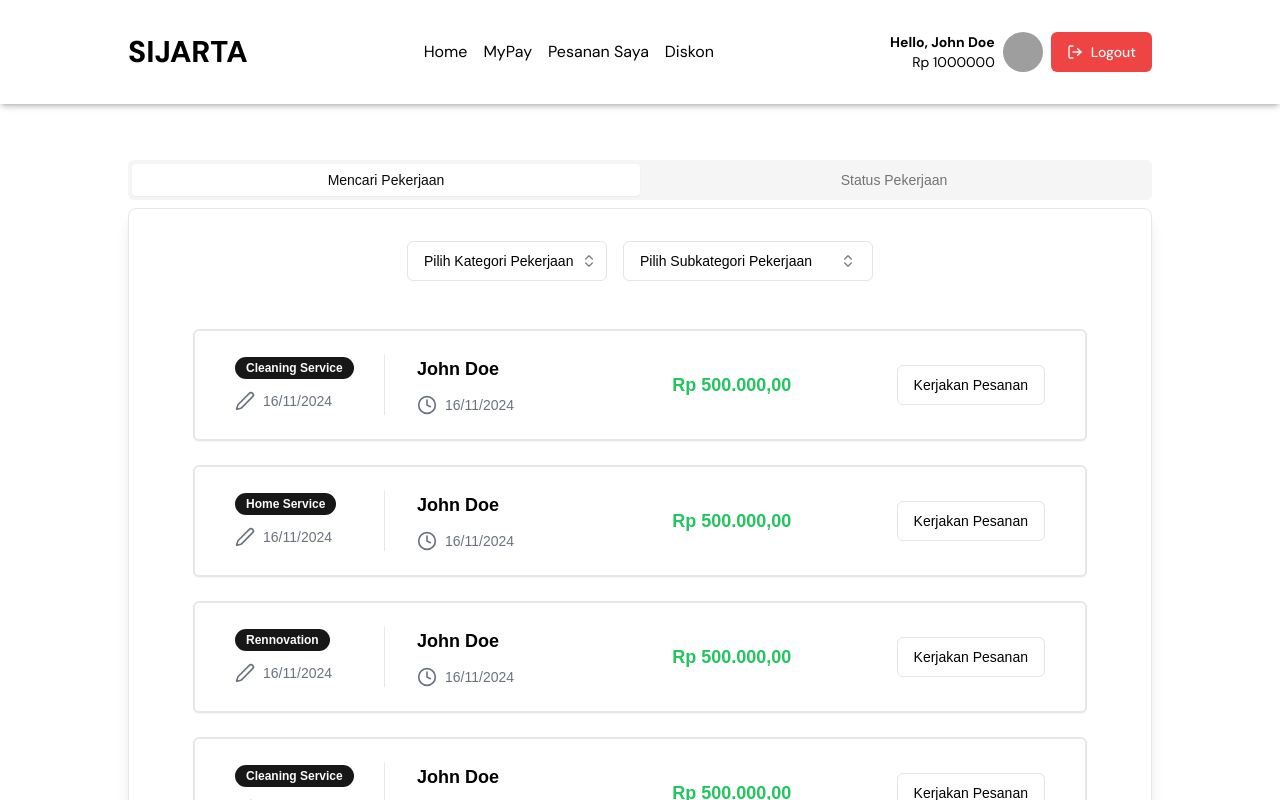
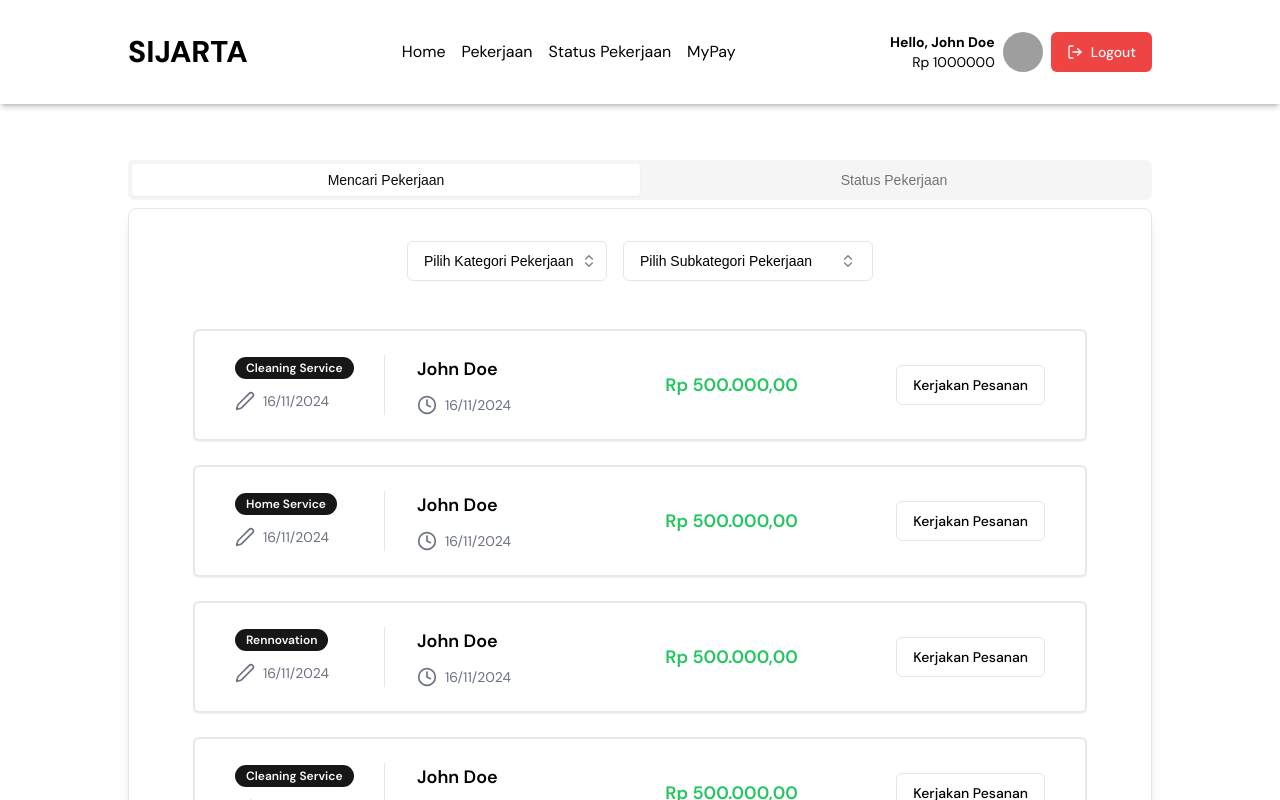
Before and after one commit to Andrew4Coding/sijarta-ngequery, a Next.js app: page /pekerjaan in a window 1280 px wide. Shown: the top 800 px of the page. Built offline with nearby package versions, Linux system fonts and the light colour scheme; grey boxes are pictures that could not be loaded.

Commit message:
feat: fix page error

```diff
--- a/app/subkategori-jasa/pekerja/[subCategory]/page.tsx
+++ b/app/subkategori-jasa/pekerja/[subCategory]/page.tsx
@@ -1,15 +1,16 @@
-import React, { Suspense } from "react";
-import { NextPage } from "next";
 import { SubKategoriJasaPekerja } from "@/modules/SubKategoriJasa/SubKategoriJasaPekerja";
+import { Suspense } from "react";
 
-const page: NextPage<{
-  params: {subCategory: string};
-}> = ({ params }) => {
+function page({ params }: {
+  params: {
+    subCategory: string;
+  };
+}) {
   return (
     <Suspense fallback={<div>Loading...</div>}>
       <SubKategoriJasaPekerja subCategory={params.subCategory.replace("-", " ")} />
     </Suspense>
   );
-};
+}
 
 export default page;
--- a/app/subkategori-jasa/pengguna/[subCategory]/page.tsx
+++ b/app/subkategori-jasa/pengguna/[subCategory]/page.tsx
@@ -1,15 +1,16 @@
-import React, { Suspense } from "react";
-import { SubKategoriJasaPengguna } from "@/modules/SubKategoriJasa/SubKategoriJasaPengguna";
-import { NextPage } from "next";
+import SubKategoriJasaPengguna from "@/modules/SubKategoriJasa/SubKategoriJasaPengguna";
+import { Suspense } from "react";
 
-const page: NextPage<{
-  params: { subCategory: string };
-}> = ({ params }) => {
+function page({ params }: {
+  params: {
+    subCategory: string;
+  };
+}) {
   return (
     <Suspense fallback={<div>Loading...</div>}>
       <SubKategoriJasaPengguna subCategory={params.subCategory.replace("-", " ")} />
     </Suspense>
   );
-};
+}
 
 export default page;
--- a/lib/useUserData.ts
+++ b/lib/useUserData.ts
@@ -33,7 +33,7 @@ export type ReturnType =
 
 export const useUserData: () => ReturnType = () => {
     return {
-        role: 'pengguna',
+        role: 'pekerja',
         userData: {
             nama: 'John Doe',
             jenisKelamin: 'L',
--- a/modules/HomePageModule/index.tsx
+++ b/modules/HomePageModule/index.tsx
@@ -1,6 +1,6 @@
 'use client'
 
-import { useState, useEffect } from 'react';
+import { Input } from '@/components/ui/input';
 import {
     Select,
     SelectContent,
@@ -9,9 +9,10 @@ import {
     SelectLabel,
     SelectTrigger,
     SelectValue,
-} from "@/components/ui/select"
-import { Input } from '@/components/ui/input';
+} from "@/components/ui/select";
+import { useUserData } from '@/lib/useUserData';
 import Link from 'next/link';
+import { useEffect, useState } from 'react';
 
 type Category = {
     name: string;
@@ -19,8 +20,9 @@ type Category = {
 };
 
 export const HomePageModule = () => {
-    // STATIC MODE SEMENTARA BUAT NGARAHIN KALAU YANG KLIK PENGGUNA/PEKERJA
-    const isPekerja = false;
+    const {role} = useUserData();
+    const isPekerja = role === 'pekerja';
+
 
     const [selectedCategory, setSelectedCategory] = useState<string>('');
     const [searchTerm, setSearchTerm] = useState<string>('');
@@ -40,14 +42,8 @@ export const HomePageModule = () => {
     ];
 
     useEffect(() => {
-        // Menampilkan semua kategori dan subkategori saat halaman pertama kali dimuat
         setFilteredCategories(categories);
     }, []);
-
-    const handleCategoryChange = (event: React.ChangeEvent<HTMLSelectElement>) => {
-        setSelectedCategory(event.target.value);
-        updateFilteredCategories(event.target.value, searchTerm);
-    };
 
     const handleSearchChange = (event: React.ChangeEvent<HTMLInputElement>) => {
         setSearchTerm(event.target.value);
--- a/modules/PekerjaanModule/sections/Pekerjaan.tsx
+++ b/modules/PekerjaanModule/sections/Pekerjaan.tsx
@@ -1,12 +1,12 @@
 "use client";
+import { Badge } from "@/components/ui/badge";
+import { Button } from "@/components/ui/button";
 import { TabsContent } from "@/components/ui/tabs";
-import React, { useState, useEffect } from "react";
+import { Clock, Pen } from "lucide-react";
+import { useEffect, useState } from "react";
+import { pekerjaanCards, pekerjaanCategories } from "../const";
 import { KategoriCombobox } from "../elements/KategoriCombobox";
 import { SubKategoriCombobox } from "../elements/SubKategoriCombobox";
-import { pekerjaanCards, pekerjaanCategories } from "../const";
-import { Button } from "@/components/ui/button";
-import { Pen, Clock } from "lucide-react";
-import { Badge } from "@/components/ui/badge";
 import { PekerjaanCardProps } from "../interface";
 
 export const Pekerjaan = () => {
@@ -52,7 +52,7 @@ export const Pekerjaan = () => {
             filteredPekerjaan.map((card) => (
               <div
                 key={card.id}
-                className="flex md:flex-row flex-col max-md:gap-4 justify-between items-center bg-white rounded-md shadow-sm border-2 px-10 py-6"
+                className="flex md:flex-row flex-col max-md:gap-4 justify-between items-center bg-white rounded-md shadow-sm border-2 px-10 py-6 font-dmsans"
               >
                 <div className="grid md:grid-cols-2 gap-3 md:gap-8 max-md:text-center">
                   <div className="md:border-r md:pr-6 space-y-3 w-[150px]">
--- a/modules/PekerjaanModule/sections/StatusPekerjaan.tsx
+++ b/modules/PekerjaanModule/sections/StatusPekerjaan.tsx
@@ -56,10 +56,10 @@ export const StatusPekerjaan = () => {
             filteredPekerjaan.map((card) => (
               <div
                 key={card.id}
-                className="flex md:flex-row flex-col max-md:gap-4 justify-between items-center  rounded-md shadow-sm px-10 border-2 py-5"
+                className="flex md:flex-row flex-col max-md:gap-4 justify-between items-center  rounded-md shadow-sm px-10 border-2 py-5 font-dmsans"
               >
                 <div className="grid md:grid-cols-2 gap-3 md:gap-8 max-md:text-center">
-                  <div className="md:border-r md:pr-6 space-y-3">
+                  <div className="md:border-r md:pr-6 space-y-3 w-[150px]">
                     <Badge>{card.subCategory}</Badge>
                     <p className="text-sm text-gray-500 flex items-center gap-2">
                       <Pen size={20} />{" "}
--- a/modules/PemesananJasaModule/index.tsx
+++ b/modules/PemesananJasaModule/index.tsx
@@ -143,7 +143,7 @@ const PemesananJasaModule = () => {
                                                     <SelectContent>
                                                         <SelectGroup>
                                                             <SelectLabel>Rating</SelectLabel>
-                                                            {[...Array(5)].map((_, idx) => (
+                                                            {[...Array(10)].map((_, idx) => (
                                                                 <SelectItem key={idx} value={(idx + 1).toString()}>{idx + 1}</SelectItem>
                                                             ))}
                                                         </SelectGroup>
```
